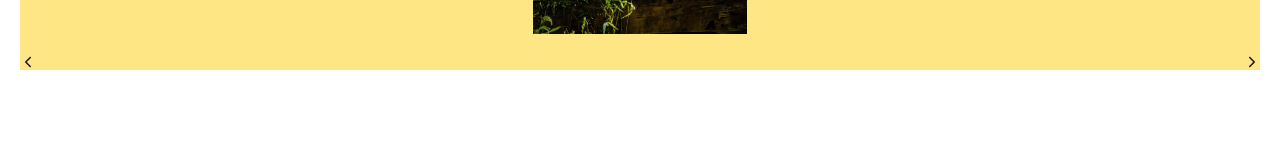
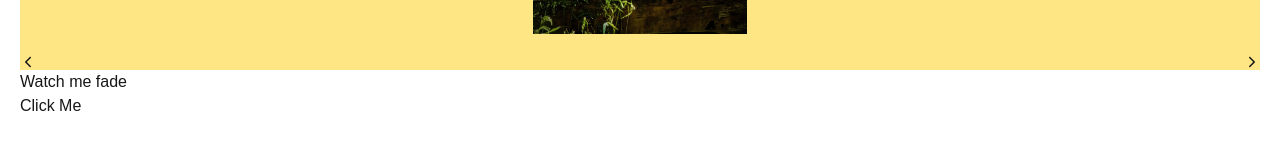
Before and after one commit to RiFactor/eps-webapp-next, a Next.js app: page / in a window 1280 px wide. Shown: the part 434-602 px from the top of the page. Built offline with nearby package versions, Linux system fonts and the light colour scheme.

Commit message:
fade animation attempt

```diff
--- /dev/null
+++ b/app/image-gallery/fade.css
@@ -0,0 +1,10 @@
+.fadedClass {
+  /* transform: translateX(-100%); */
+  transition: transform 3.5s ease-in-out;
+}
+
+
+.visibleClass {
+  /* transform: translateX(-100%); */
+  transition: transform 3.5s ease-in-out;
+}
--- /dev/null
+++ b/app/image-gallery/fade.tsx
@@ -0,0 +1,31 @@
+"use client";
+import "./fade.css";
+
+import React, { useState } from "react";
+
+const Fade = () => {
+  const [fade, setFade] = useState(false);
+
+  const triggerFade = () => {
+    console.log("click");
+    setFade((prevState) => {
+      // where is prevstate from
+      return !prevState;
+    });
+  };
+
+  return (
+    <>
+      <div
+        onAnimationEnd={triggerFade} // what's happening here
+        // transition duration-1000 ease-in-out transition-discrete`}
+        className={`${fade ? "invisible fadedClass" : "visible visibleClass"}`}
+      >
+        Watch me fade
+      </div>
+      <button onClick={triggerFade}>Click Me</button>
+    </>
+  );
+};
+
+export default Fade;
--- a/app/page.tsx
+++ b/app/page.tsx
@@ -1,12 +1,15 @@
 import Image from "next/image";
 import ImageCarousel from "./image-gallery/imageCarousel";
+import Fade from "./image-gallery/fade";
 
 export default function HomePage() {
   return (
     <>
       <main>
         <h1 className="flex justify-center">template page</h1>
+
         <ImageCarousel />
+        <Fade />
       </main>
     </>
   );
```
